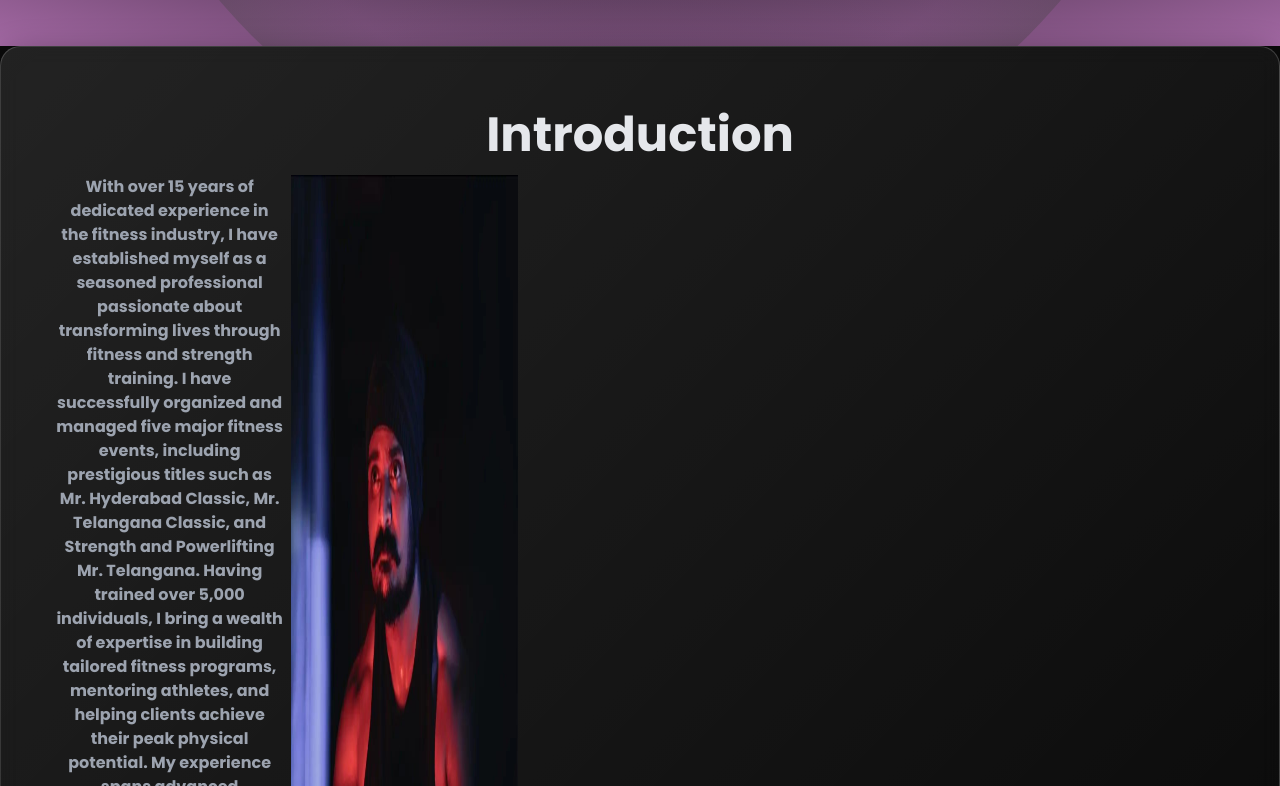
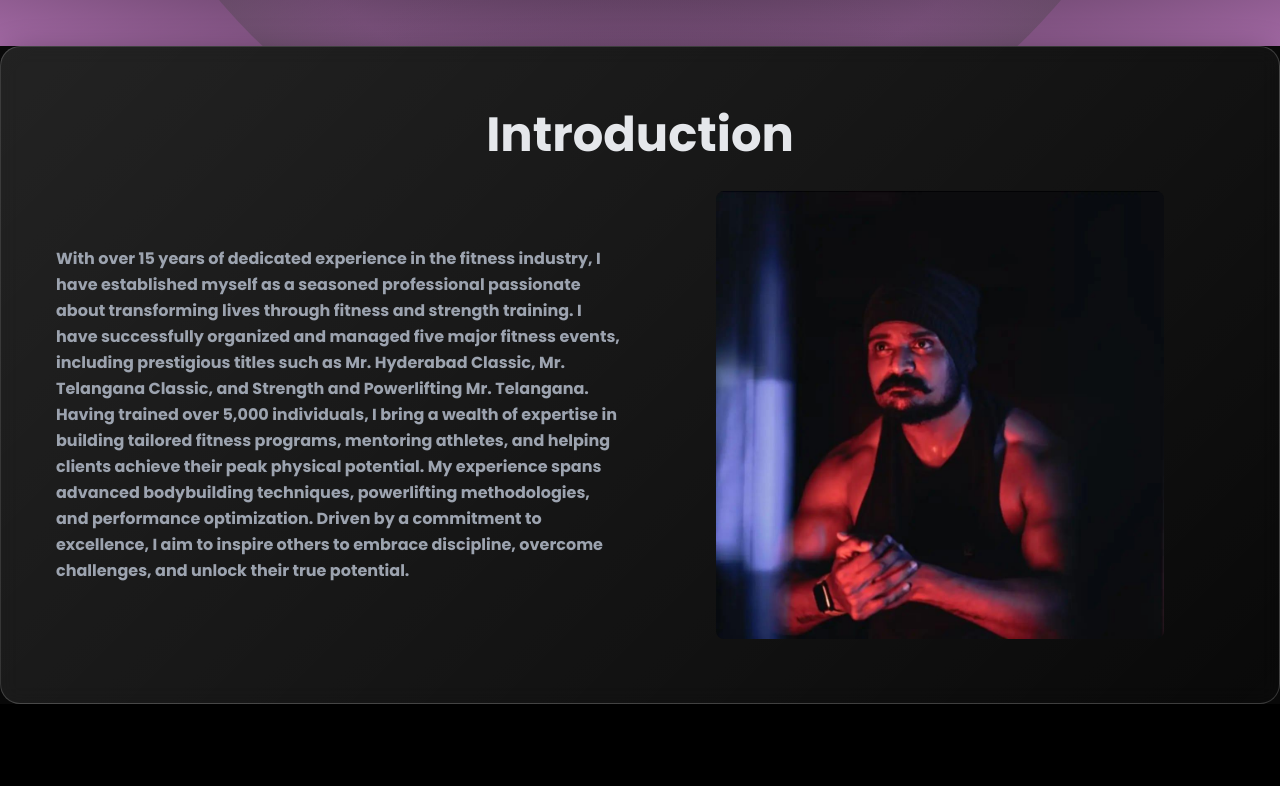
Before and after one commit to kiran-2608/samsGym-fitness.center, a Next.js app: page / in a window 1280 px wide. Shown: the part 754-1540 px from the top of the page. Built offline with nearby package versions, Linux system fonts and the light colour scheme.

Commit message:
stack page updatd

```diff
--- a/components/Stack.tsx
+++ b/components/Stack.tsx
@@ -45,25 +45,91 @@
 
 
 
+// import React from "react";
+// import Image from "next/image";  // Import the Image component from Next.js
+// import project1Img from "@/assets/proj114.jpg";  // Imported image
+
+// export const Stack = () => {
+//   return (
+//     <section className="py-16 glass" id="stack">
+//       <div className="max-w-[1200px] mx-auto px-4 text-center">
+//         <h2 className="text-5xl text-gray-200 font-bold mb-4">Introduction</h2>
+//         <div className="grid sm:grid-cols-2 md:grid-cols-3 lg:grid-cols-5 gap-2">
+//           <p className="text-gray-400 font-semibold">
+//             With over 15 years of dedicated experience in the fitness industry, I have established myself as a seasoned professional passionate about transforming lives through fitness and strength training. I have successfully organized and managed five major fitness events, including prestigious titles such as Mr. Hyderabad Classic, Mr. Telangana Classic, and Strength and Powerlifting Mr. Telangana. Having trained over 5,000 individuals, I bring a wealth of expertise in building tailored fitness programs, mentoring athletes, and helping clients achieve their peak physical potential. My experience spans advanced bodybuilding techniques, powerlifting methodologies, and performance optimization. Driven by a commitment to excellence, I aim to inspire others to embrace discipline, overcome challenges, and unlock their true potential.
+//           </p>
+//           <div className="flex justify-center">
+//             <Image
+//               src={project1Img}  // Using the imported image
+//               alt="image"
+
+//             />
+//           </div>
+//         </div>
+//       </div>
+//     </section>
+//   );
+// };
+
+// import React from "react";
+// import Image from "next/image";
+// import project1Img from "@/assets/proj114.jpg";
+
+// export const Stack = () => {
+//   return (
+//     <section className="py-16 glass" id="stack">
+//       <div className="max-w-[1200px] mx-auto px-4 text-center">
+//         <h2 className="text-5xl text-gray-200 font-bold mb-4">Introduction</h2>
+//         <div className="grid sm:grid-cols-2 md:grid-cols-3 lg:grid-cols-5 gap-4 items-center">
+//           <p className="text-gray-400 font-semibold">
+//             With over 15 years of dedicated experience in the fitness industry, I have established myself as a seasoned professional passionate about transforming lives through fitness and strength training. I have successfully organized and managed five major fitness events, including prestigious titles such as Mr. Hyderabad Classic, Mr. Telangana Classic, and Strength and Powerlifting Mr. Telangana. Having trained over 5,000 individuals, I bring a wealth of expertise in building tailored fitness programs, mentoring athletes, and helping clients achieve their peak physical potential. My experience spans advanced bodybuilding techniques, powerlifting methodologies, and performance optimization. Driven by a commitment to excellence, I aim to inspire others to embrace discipline, overcome challenges, and unlock their true potential.
+//           </p>
+//           <div className="flex justify-center w-full">
+//             <div className="w-full max-w-md">
+//               <Image
+//                 src={project1Img}
+//                 alt="image"
+//                 width={400}
+//                 height={300}
+//                 className="rounded-lg object-cover w-full h-auto"
+//               />
+//             </div>
+//           </div>
+//         </div>
+//       </div>
+//     </section>
+//   );
+// };
+
+
 import React from "react";
-import Image from "next/image";  // Import the Image component from Next.js
-import project1Img from "@/assets/proj114.jpg";  // Imported image
+import Image from "next/image";
+import project1Img from "@/assets/proj114.jpg";
 
 export const Stack = () => {
   return (
     <section className="py-16 glass" id="stack">
-      <div className="max-w-[1200px] mx-auto px-4 text-center">
-        <h2 className="text-5xl text-gray-200 font-bold mb-4">Introduction</h2>
-        <div className="grid sm:grid-cols-2 md:grid-cols-3 lg:grid-cols-5 gap-2">
-          <p className="text-gray-400 font-semibold">
-            With over 15 years of dedicated experience in the fitness industry, I have established myself as a seasoned professional passionate about transforming lives through fitness and strength training. I have successfully organized and managed five major fitness events, including prestigious titles such as Mr. Hyderabad Classic, Mr. Telangana Classic, and Strength and Powerlifting Mr. Telangana. Having trained over 5,000 individuals, I bring a wealth of expertise in building tailored fitness programs, mentoring athletes, and helping clients achieve their peak physical potential. My experience spans advanced bodybuilding techniques, powerlifting methodologies, and performance optimization. Driven by a commitment to excellence, I aim to inspire others to embrace discipline, overcome challenges, and unlock their true potential.
-          </p>
+      <div className="max-w-[1200px] mx-auto px-4">
+        <h2 className="text-5xl text-gray-200 font-bold text-center mb-8">Introduction</h2>
+        <div className="grid grid-cols-1 md:grid-cols-2 gap-8 items-center">
+          {/* Text Section */}
+          <div>
+            <p className="text-gray-400 font-semibold leading-relaxed">
+              With over 15 years of dedicated experience in the fitness industry, I have established myself as a seasoned professional passionate about transforming lives through fitness and strength training. I have successfully organized and managed five major fitness events, including prestigious titles such as Mr. Hyderabad Classic, Mr. Telangana Classic, and Strength and Powerlifting Mr. Telangana. Having trained over 5,000 individuals, I bring a wealth of expertise in building tailored fitness programs, mentoring athletes, and helping clients achieve their peak physical potential. My experience spans advanced bodybuilding techniques, powerlifting methodologies, and performance optimization. Driven by a commitment to excellence, I aim to inspire others to embrace discipline, overcome challenges, and unlock their true potential.
+            </p>
+          </div>
+
+          {/* Image Section */}
           <div className="flex justify-center">
-            <Image
-              src={project1Img}  // Using the imported image
-              alt="image"
-
-            />
+            <div className="w-full max-w-md">
+              <Image
+                src={project1Img}
+                alt="Fitness event"
+                width={500}
+                height={350}
+                className="rounded-lg object-cover w-full h-auto"
+              />
+            </div>
           </div>
         </div>
       </div>
```
